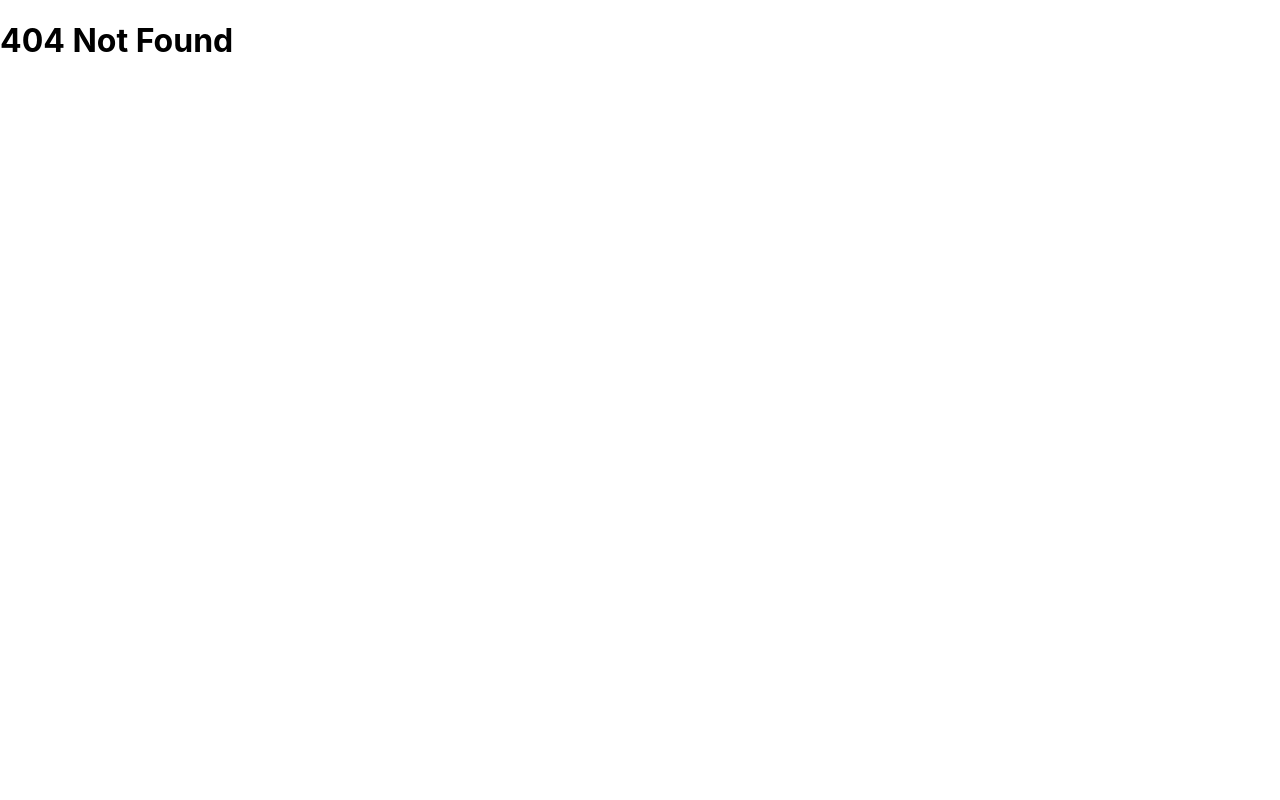
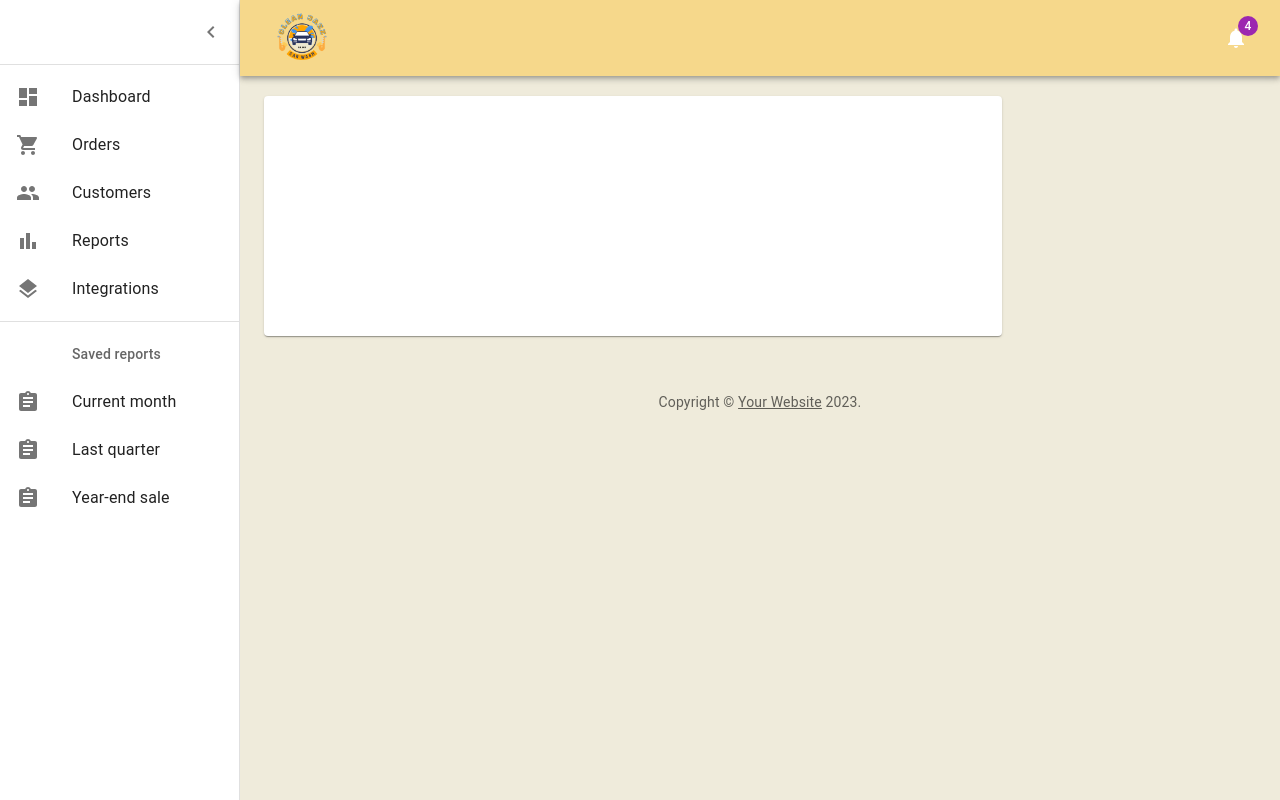
Before and after one commit to cmmz22173/Copyrigth_Grupo2_Tigre_Deploy, a React (Create React App) app in the folder CleanJazz/: page /dash in a window 1280 px wide. Before the commit this address had no page. Built offline with nearby package versions, Linux system fonts and the light colour scheme.

Commit message:
Medio Home :D

```diff
--- a/CleanJazz/package.json
+++ b/CleanJazz/package.json
@@ -12,10 +12,12 @@
     "@testing-library/react": "^13.4.0",
     "@testing-library/user-event": "^13.5.0",
     "hero-slider": "^3.1.0",
+    "prop-types": "^15.8.1",
     "react": "^18.2.0",
     "react-dom": "^18.2.0",
     "react-router-dom": "^6.8.1",
     "react-scripts": "5.0.1",
+    "recharts": "^2.5.0",
     "web-vitals": "^2.1.4"
   },
   "scripts": {
--- /dev/null
+++ b/CleanJazz/src/components/listItems.js
@@ -0,0 +1,72 @@
+import * as React from 'react';
+import ListItemButton from '@mui/material/ListItemButton';
+import ListItemIcon from '@mui/material/ListItemIcon';
+import ListItemText from '@mui/material/ListItemText';
+import ListSubheader from '@mui/material/ListSubheader';
+import DashboardIcon from '@mui/icons-material/Dashboard';
+import ShoppingCartIcon from '@mui/icons-material/ShoppingCart';
+import PeopleIcon from '@mui/icons-material/People';
+import BarChartIcon from '@mui/icons-material/BarChart';
+import LayersIcon from '@mui/icons-material/Layers';
+import AssignmentIcon from '@mui/icons-material/Assignment';
+
+export const mainListItems = (
+  <React.Fragment>
+    <ListItemButton>
+      <ListItemIcon>
+        <DashboardIcon />
+      </ListItemIcon>
+      <ListItemText primary="Dashboard" />
+    </ListItemButton>
+    <ListItemButton>
+      <ListItemIcon>
+        <ShoppingCartIcon />
+      </ListItemIcon>
+      <ListItemText primary="Orders" />
+    </ListItemButton>
+    <ListItemButton>
+      <ListItemIcon>
+        <PeopleIcon />
+      </ListItemIcon>
+      <ListItemText primary="Customers" />
+    </ListItemButton>
+    <ListItemButton>
+      <ListItemIcon>
+        <BarChartIcon />
+      </ListItemIcon>
+      <ListItemText primary="Reports" />
+    </ListItemButton>
+    <ListItemButton>
+      <ListItemIcon>
+        <LayersIcon />
+      </ListItemIcon>
+      <ListItemText primary="Integrations" />
+    </ListItemButton>
+  </React.Fragment>
+);
+
+export const secondaryListItems = (
+  <React.Fragment>
+    <ListSubheader component="div" inset>
+      Saved reports
+    </ListSubheader>
+    <ListItemButton>
+      <ListItemIcon>
+        <AssignmentIcon />
+      </ListItemIcon>
+      <ListItemText primary="Current month" />
+    </ListItemButton>
+    <ListItemButton>
+      <ListItemIcon>
+        <AssignmentIcon />
+      </ListItemIcon>
+      <ListItemText primary="Last quarter" />
+    </ListItemButton>
+    <ListItemButton>
+      <ListItemIcon>
+        <AssignmentIcon />
+      </ListItemIcon>
+      <ListItemText primary="Year-end sale" />
+    </ListItemButton>
+  </React.Fragment>
+);
--- /dev/null
+++ b/CleanJazz/src/pages/Dash.jsx
@@ -0,0 +1,198 @@
+import * as React from 'react';
+import { styled, createTheme, ThemeProvider } from '@mui/material/styles';
+import CssBaseline from '@mui/material/CssBaseline';
+import MuiDrawer from '@mui/material/Drawer';
+import Box from '@mui/material/Box';
+import MuiAppBar from '@mui/material/AppBar';
+import Toolbar from '@mui/material/Toolbar';
+import List from '@mui/material/List';
+import Typography from '@mui/material/Typography';
+import Divider from '@mui/material/Divider';
+import IconButton from '@mui/material/IconButton';
+import Badge from '@mui/material/Badge';
+import Container from '@mui/material/Container';
+import Grid from '@mui/material/Grid';
+import Paper from '@mui/material/Paper';
+import Link from '@mui/material/Link';
+import MenuIcon from '@mui/icons-material/Menu';
+import ChevronLeftIcon from '@mui/icons-material/ChevronLeft';
+import NotificationsIcon from '@mui/icons-material/Notifications';
+import { mainListItems, secondaryListItems } from '../components/listItems';
+import logoLanding from '../images/CleanJazz.png'
+import Avatar from '@mui/material/Avatar';
+
+
+function Copyright(props) {
+  return (
+    <Typography variant="body2" color="text.secondary" align="center" {...props}>
+      {'Copyright © '}
+      <Link color="inherit" href="https://mui.com/">
+        Your Website
+      </Link>{' '}
+      {new Date().getFullYear()}
+      {'.'}
+    </Typography>
+  );
+}
+
+const drawerWidth = 240;
+
+const AppBar = styled(MuiAppBar, {
+  shouldForwardProp: (prop) => prop !== 'open',
+})(({ theme, open }) => ({
+  zIndex: theme.zIndex.drawer + 1,
+  transition: theme.transitions.create(['width', 'margin'], {
+    easing: theme.transitions.easing.sharp,
+    duration: theme.transitions.duration.leavingScreen,
+  }),
+  ...(open && {
+    marginLeft: drawerWidth,
+    width: `calc(100% - ${drawerWidth}px)`,
+    transition: theme.transitions.create(['width', 'margin'], {
+      easing: theme.transitions.easing.sharp,
+      duration: theme.transitions.duration.enteringScreen,
+    }),
+  }),
+}));
+
+const Drawer = styled(MuiDrawer, { shouldForwardProp: (prop) => prop !== 'open' })(
+  ({ theme, open }) => ({
+    '& .MuiDrawer-paper': {
+      position: 'relative',
+      whiteSpace: 'nowrap',
+      width: drawerWidth,
+      transition: theme.transitions.create('width', {
+        easing: theme.transitions.easing.sharp,
+        duration: theme.transitions.duration.enteringScreen,
+      }),
+      boxSizing: 'border-box',
+      ...(!open && {
+        overflowX: 'hidden',
+        transition: theme.transitions.create('width', {
+          easing: theme.transitions.easing.sharp,
+          duration: theme.transitions.duration.leavingScreen,
+        }),
+        width: theme.spacing(7),
+        [theme.breakpoints.up('sm')]: {
+          width: theme.spacing(9),
+        },
+      }),
+    },
+  }),
+);
+
+const mdTheme = createTheme();
+
+function DashboardContent() {
+  const [open, setOpen] = React.useState(true);
+  const toggleDrawer = () => {
+    setOpen(!open);
+  };
+
+  return (
+    <ThemeProvider theme={mdTheme}>
+      <Box sx={{ display: 'flex' }}>
+        <CssBaseline />
+        <AppBar position="absolute" open={open}>
+          <Toolbar
+            sx={{
+              backgroundColor: '#f6d88b',
+              pr: '24px', // keep right padding when drawer closed
+            }}
+          >
+            <IconButton
+              edge="start"
+              color="inherit"
+              aria-label="open drawer"
+              onClick={toggleDrawer}
+              sx={{
+                marginRight: '36px',
+                ...(open && { display: 'none' }),
+              }}
+            >
+              <MenuIcon />
+            </IconButton>
+            <Typography
+              component="h1"
+              variant="h6"
+              color="inherit"
+              noWrap
+              sx={{ flexGrow: 1 }}
+            >
+
+
+                <Avatar sx={{ m: 1, width: 60,height: 60}} src={logoLanding}/>
+
+
+            </Typography>
+            <IconButton color="inherit">
+              <Badge badgeContent={4} color="secondary">
+                <NotificationsIcon />
+              </Badge>
+            </IconButton>
+          </Toolbar>
+        </AppBar>
+        <Drawer variant="permanent" open={open}>
+          <Toolbar
+            sx={{
+              display: 'flex',
+              alignItems: 'center',
+              justifyContent: 'flex-end',
+              px: [1],
+            }}
+          >
+            <IconButton onClick={toggleDrawer}>
+              <ChevronLeftIcon />
+            </IconButton>
+          </Toolbar>
+          <Divider />
+          <List component="nav">
+            {mainListItems}
+            <Divider sx={{ my: 1 }} />
+            {secondaryListItems}
+          </List>
+        </Drawer>
+        <Box
+          component="main"
+          sx={{
+            backgroundColor: '#efebdb',
+            flexGrow: 1,
+            height: '100vh',
+            overflow: 'auto',
+          }}
+        >
+          <Toolbar />
+          <Container maxWidth="lg" sx={{ mt: 4, mb: 4 }}>
+            <Grid container spacing={3}>
+              {/* Chart */}
+              <Grid item xs={12} md={8} lg={9}>
+                <Paper
+                  sx={{
+                    p: 2,
+
+                    display: 'flex',
+                    flexDirection: 'column',
+                    height: 240,
+                  }}
+                >
+
+                </Paper>
+              </Grid>
+              {/* Recent Deposits */}
+
+              {/* Recent Orders */}
+              <Grid item xs={12}>
+
+              </Grid>
+            </Grid>
+            <Copyright sx={{ pt: 4 }} />
+          </Container>
+        </Box>
+      </Box>
+    </ThemeProvider>
+  );
+}
+
+export default function Dashboard() {
+  return <DashboardContent />;
+}
--- /dev/null
+++ b/CleanJazz/src/pages/Error.jsx
@@ -0,0 +1,40 @@
+import React from 'react';
+import { Box, Button, Container, Typography } from '@mui/material';
+import Grid from '@mui/material/Grid';
+import { Link } from "react-router-dom";
+
+export default function Error() {
+  return (
+    <Box
+      sx={{
+        display: 'flex',
+        justifyContent: 'center',
+        alignItems: 'center',
+        minHeight: '100vh'
+      }}
+    >
+      <Container maxWidth="md">
+        <Grid container spacing={2}>
+          <Grid xs={6}>
+            <Typography variant="h1">
+              404
+            </Typography>
+            <Typography variant="h6">
+            La página que buscas no existe.
+            </Typography>
+            <Link to={"/"} style={{ textDecoration: 'none' }}>
+            <Button variant="contained">Back Home</Button>
+            </Link>
+          </Grid>
+          <Grid xs={6}>
+            <img
+              src="https://cdn.pixabay.com/photo/2017/03/09/12/31/error-2129569__340.jpg"
+              alt=""
+              width={500} height={250}
+            />
+          </Grid>
+        </Grid>
+      </Container>
+    </Box>
+  );
+}
--- a/CleanJazz/src/router/Router.js
+++ b/CleanJazz/src/router/Router.js
@@ -6,6 +6,8 @@
  } from "react-router-dom";
  import Login from "../pages/Login"
  import Precios from '../pages/Precios'
+ import Dash from '../pages/Dash'
+ import Error from '../pages/Error'
 
 
 function Rutas() {
@@ -14,7 +16,8 @@
     <Routes>
         <Route path="/login" element={ <Login/>}/>
         <Route path="/" element={<Precios/>}/>
-        <Route path="*" element={<h1>404 Not Found</h1>}/>
+        <Route path='/dash' element={<Dash/>}/>
+        <Route path="*" element={<Error/>}/>
 
     </Routes>
 </Router>
```
Also changed, not shown: 1 other file (tests, documents, lock files or other folders).
